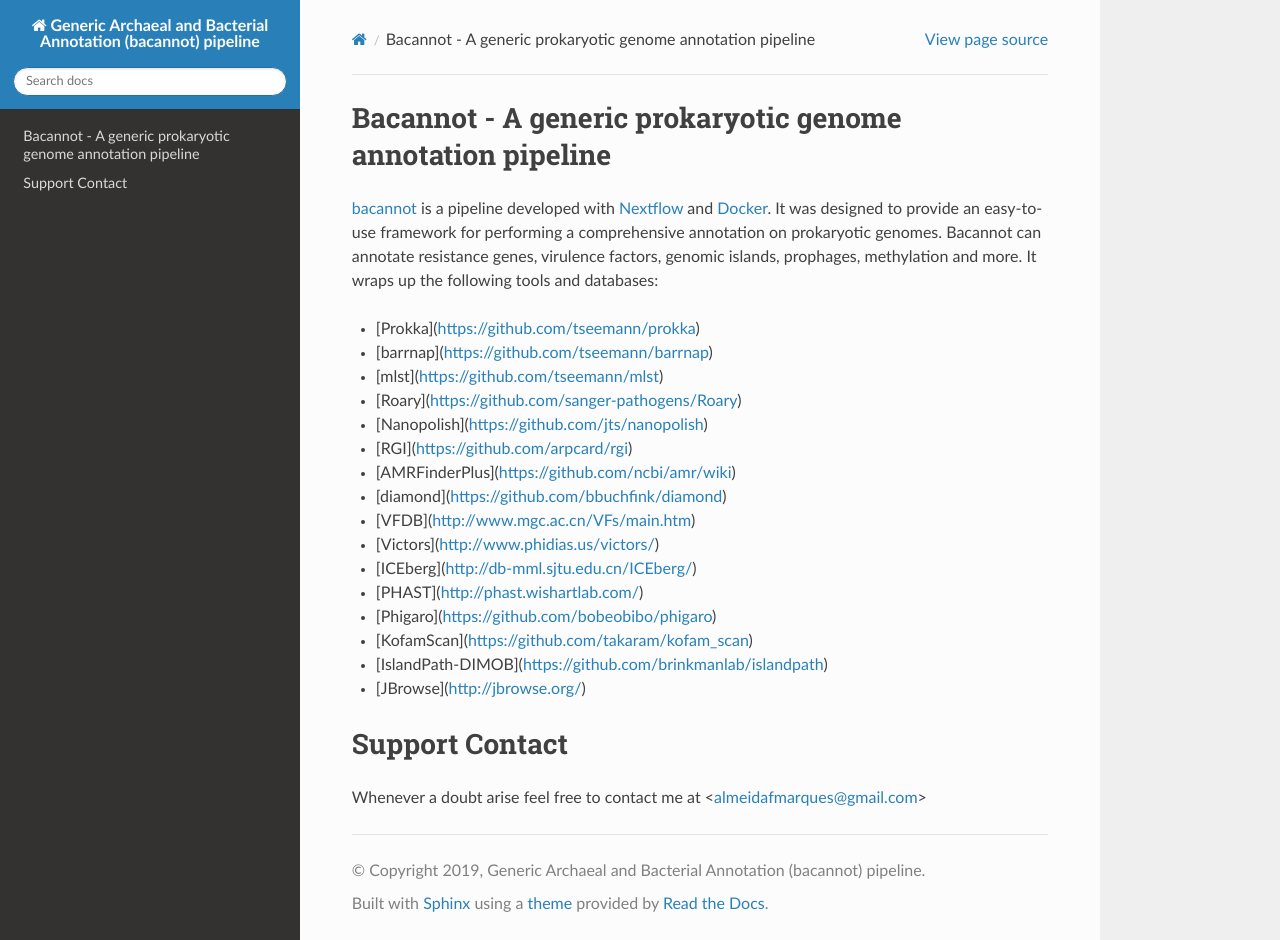
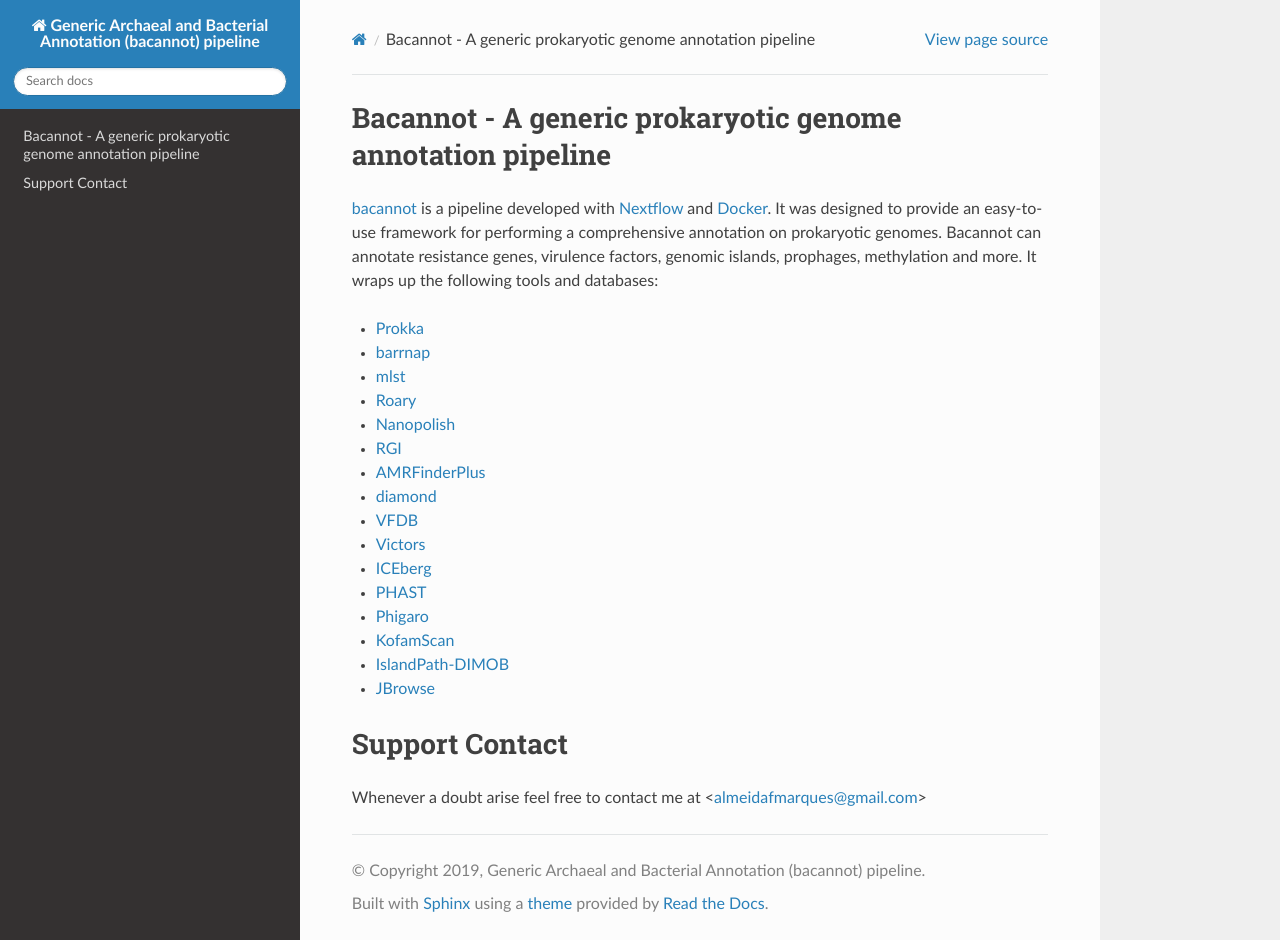
Before and after one commit to fmalmeida/bacannot, a Sphinx documentation site: the page built from docs/index.rst, in a window 1280 px wide and 940 px high. Built offline with Sphinx 7.4.7 and the Read the Docs theme 2.0.0, drawn with Linux system fonts in a browser that asks for light colours; pages that are not in the unit, such as notebooks, are missing from menus.

Commit message:
Learning syntax

```diff
--- a/docs/index.rst
+++ b/docs/index.rst
@@ -1,4 +1,4 @@
-.. Generic Archaeal and Bacterial Annotation (bacannot) pipeline documentation master file, created by
+.. Generic Archaeal and Bacterial Annotation (bacannot>`_ pipeline documentation master file, created by
    sphinx-quickstart on Wed Nov 13 09:34:56 2019.
    You can adapt this file completely to your liking, but it should at least
    contain the root `toctree` directive.
@@ -8,22 +8,22 @@
 
 `bacannot <https://github.com/fmalmeida/bacannot>`_ is a pipeline developed with `Nextflow <https://www.nextflow.io/docs/latest/index.html>`_ and `Docker <https://www.docker.com/>`_. It was designed to provide an easy-to-use framework for performing a comprehensive annotation on prokaryotic genomes. Bacannot can annotate resistance genes, virulence factors, genomic islands, prophages, methylation and more. It wraps up the following tools and databases:
 
-* [Prokka](https://github.com/tseemann/prokka)
-* [barrnap](https://github.com/tseemann/barrnap)
-* [mlst](https://github.com/tseemann/mlst)
-* [Roary](https://github.com/sanger-pathogens/Roary)
-* [Nanopolish](https://github.com/jts/nanopolish)
-* [RGI](https://github.com/arpcard/rgi)
-* [AMRFinderPlus](https://github.com/ncbi/amr/wiki)
-* [diamond](https://github.com/bbuchfink/diamond)
-* [VFDB](http://www.mgc.ac.cn/VFs/main.htm)
-* [Victors](http://www.phidias.us/victors/)
-* [ICEberg](http://db-mml.sjtu.edu.cn/ICEberg/)
-* [PHAST](http://phast.wishartlab.com/)
-* [Phigaro](https://github.com/bobeobibo/phigaro)
-* [KofamScan](https://github.com/takaram/kofam_scan)
-* [IslandPath-DIMOB](https://github.com/brinkmanlab/islandpath)
-* [JBrowse](http://jbrowse.org/)
+* `Prokka <https://github.com/tseemann/prokka>`_
+* `barrnap <https://github.com/tseemann/barrnap>`_
+* `mlst <https://github.com/tseemann/mlst>`_
+* `Roary <https://github.com/sanger-pathogens/Roary>`_
+* `Nanopolish <https://github.com/jts/nanopolish>`_
+* `RGI <https://github.com/arpcard/rgi>`_
+* `AMRFinderPlus <https://github.com/ncbi/amr/wiki>`_
+* `diamond <https://github.com/bbuchfink/diamond>`_
+* `VFDB <http://www.mgc.ac.cn/VFs/main.htm>`_
+* `Victors <http://www.phidias.us/victors/>`_
+* `ICEberg <http://db-mml.sjtu.edu.cn/ICEberg/>`_
+* `PHAST <http://phast.wishartlab.com/>`_
+* `Phigaro <https://github.com/bobeobibo/phigaro>`_
+* `KofamScan <https://github.com/takaram/kofam_scan>`_
+* `IslandPath-DIMOB <https://github.com/brinkmanlab/islandpath>`_
+* `JBrowse <http://jbrowse.org/>`_
 
 .. toctree::
    :hidden:
```
